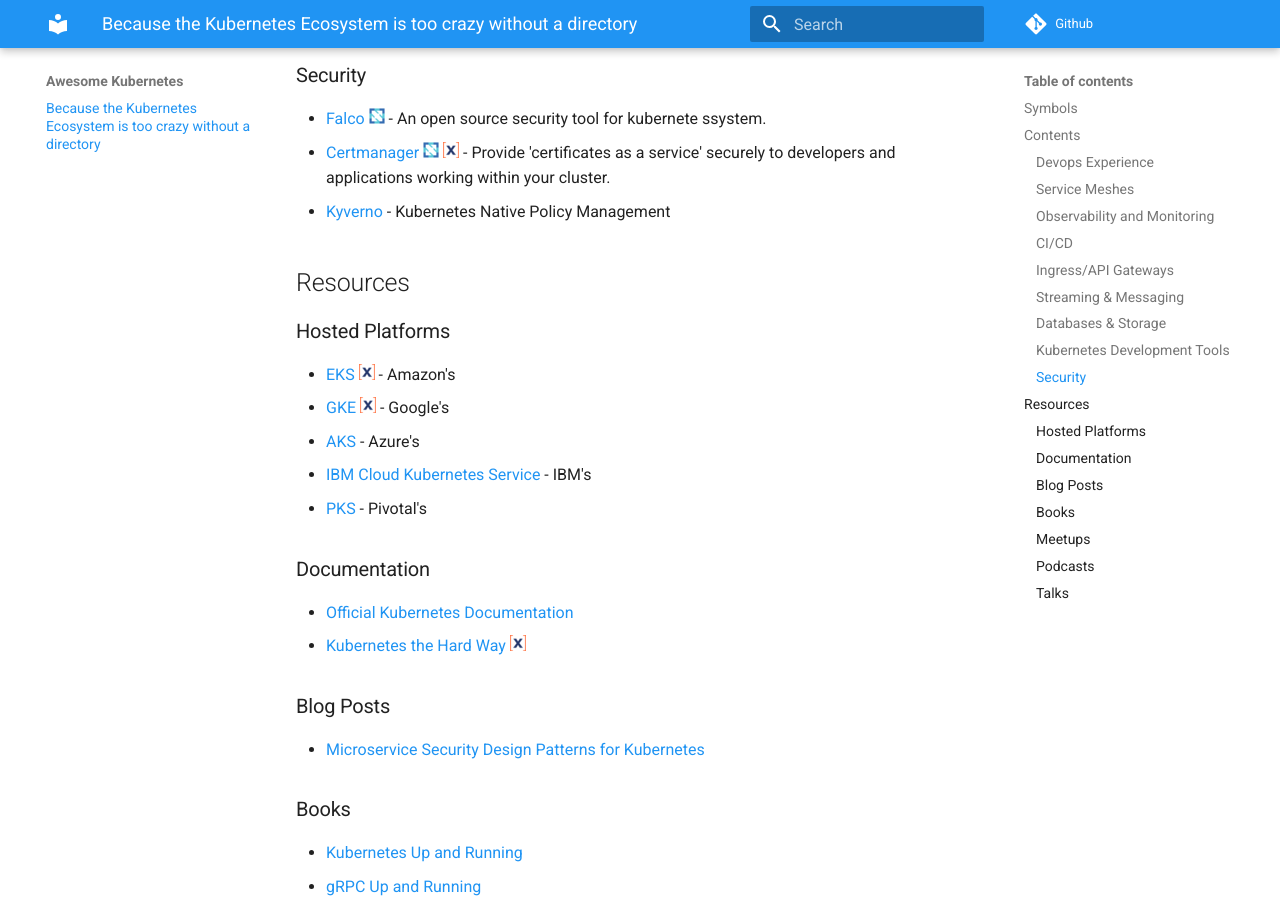
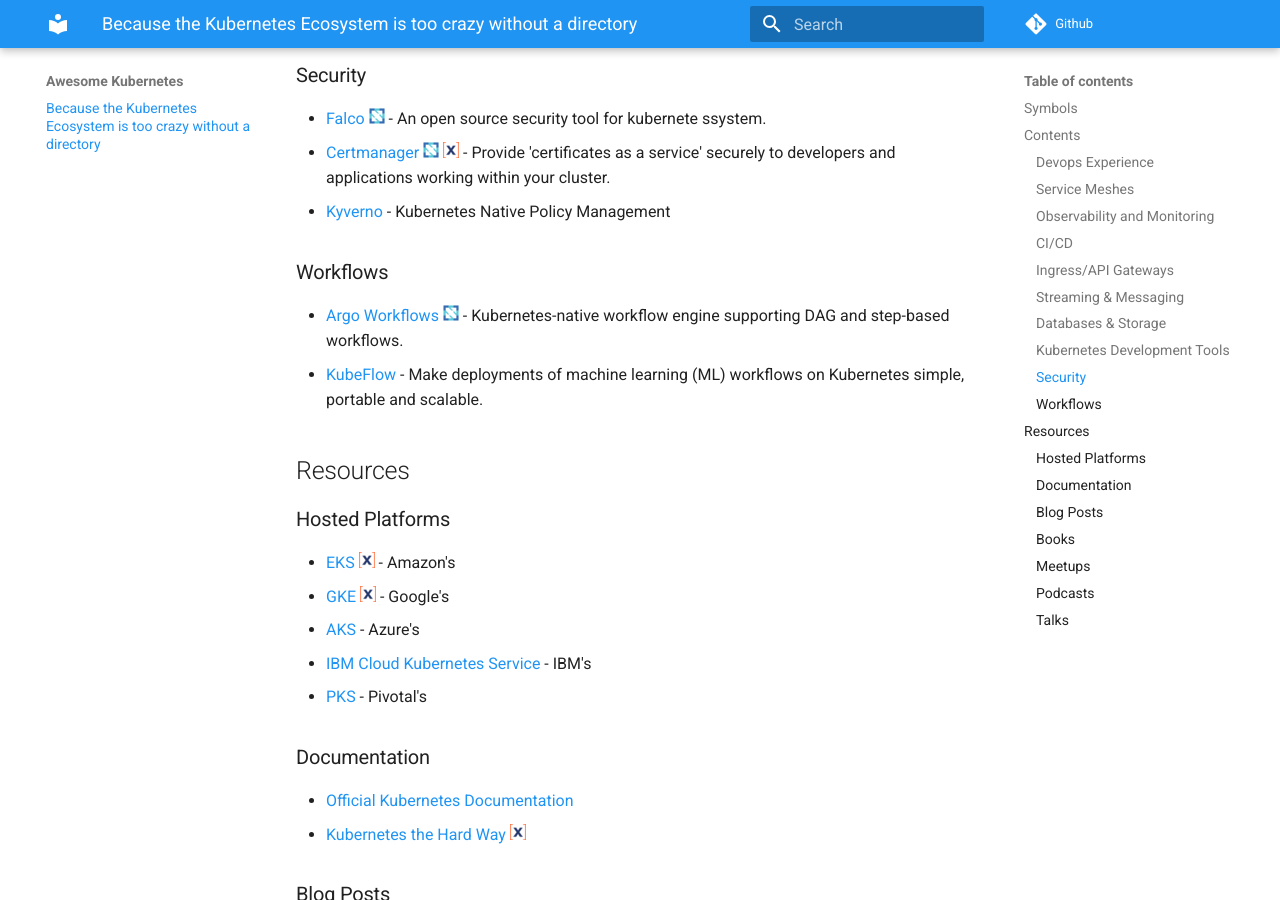
Before and after one commit to run-x/awesome-kubernetes, an MkDocs documentation site: the page built from docs/README.md, in a window 1280 px wide and 900 px high, scrolled down 3459 px. Built offline with MkDocs 1.6.1 and Material for MkDocs 9.7.7, drawn with Linux system fonts in a browser that asks for light colours; comment, search, counter and statistics services are not loaded.

Commit message:
Additon of workflows category with two initial projects (ArgoWorkfows and Kubeflow)

```diff
--- a/docs/README.md
+++ b/docs/README.md
@@ -90,6 +90,10 @@
 - [Certmanager](https://cert-manager.io/) ![cncf](media/cncf_symbol.png) ![runx](media/runx_symbol.png) - Provide 'certificates as a service' securely to developers and applications working within your cluster.
 - [Kyverno](https://kyverno.io/) - Kubernetes Native Policy Management
 
+### Workflows
+- [Argo Workflows](https://argoproj.github.io/workflows/) ![cncf](media/cncf_symbol.png) - Kubernetes-native workflow engine supporting DAG and step-based workflows.
+- [KubeFlow](https://www.kubeflow.org/) - Make deployments of machine learning (ML) workflows on Kubernetes simple, portable and scalable.
+
 ## Resources
 
 ### Hosted Platforms
```
